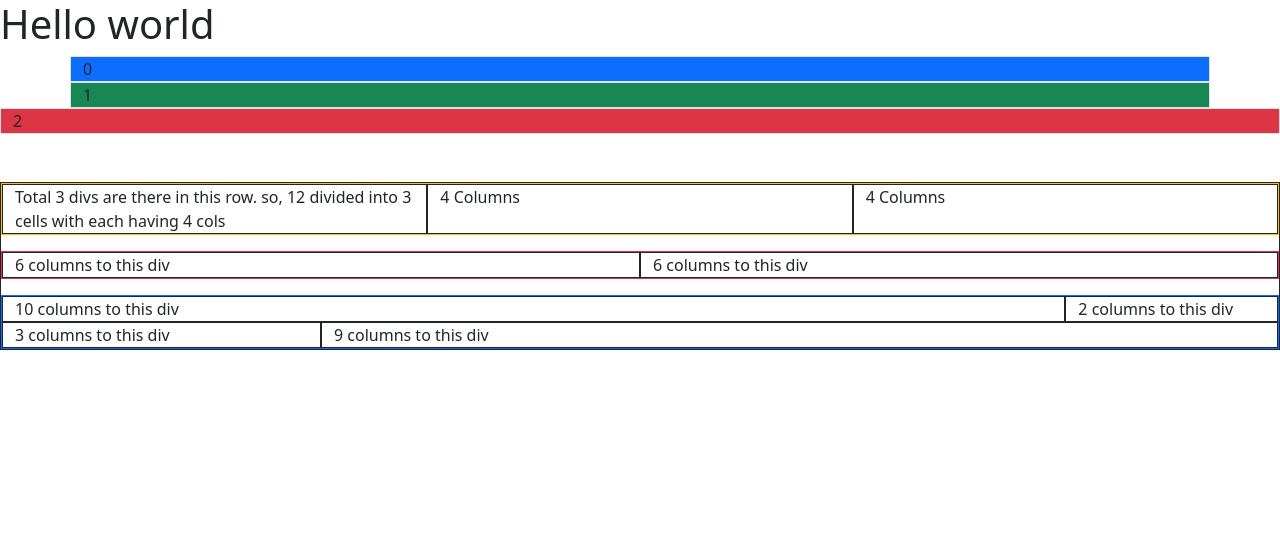
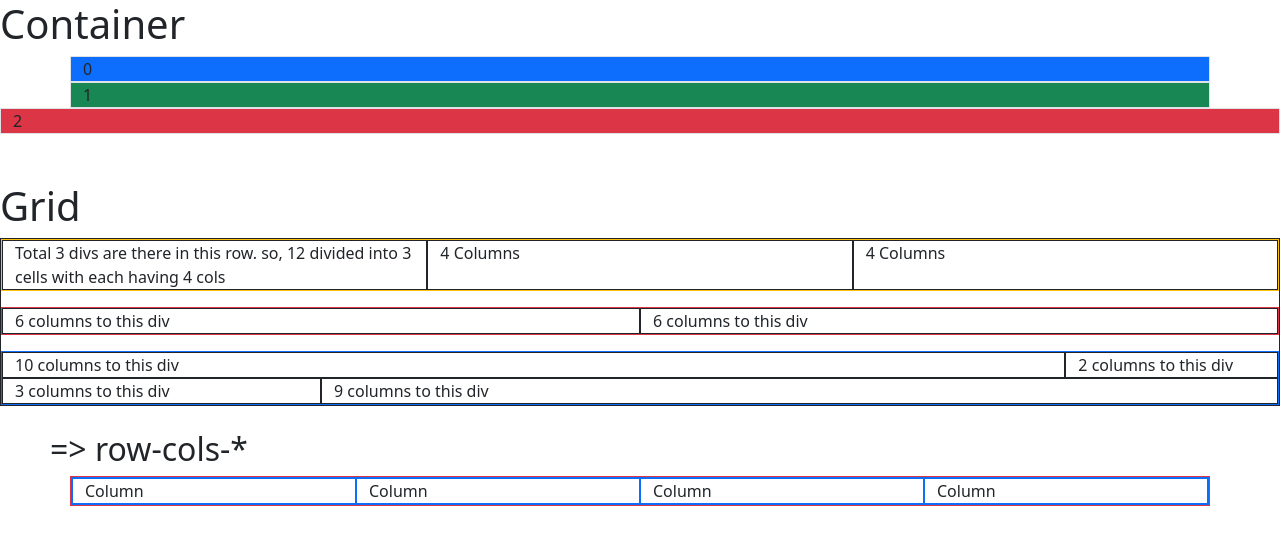
Before and after one commit to gautam-lathiya-simform/bootstrap_practice, a plain HTML site: page index.html in a window 1280 px wide. Drawn offline with nearby package versions, Linux system fonts and the light colour scheme.

Commit message:
change: row-cols-* added | new container

```diff
--- a/index.html
+++ b/index.html
@@ -10,7 +10,7 @@
   </head>
 </head>
 <body>
-    <h1>Hello world</h1>
+    <h1>Container</h1>
 
     <!-- Bootstrap container -->
       <div class="container border bg-primary">
@@ -25,6 +25,7 @@
       </div>
 
     <br><br>
+    <h1>Grid</h1>
     <!-- Bootstrap grid -->
       <div class="container-fluid border border-dark d-grid gap-3">
         <!-- 3 rows -->
@@ -64,6 +65,15 @@
           </div>
         </div>
       </div>
+      <br><h2 style="text-indent: 50px;">=> row-cols-*</h2>
+      <div class="container border border-danger">
+        <div class="row row-cols-1 row-cols-sm-2 row-cols-md-4 border border-primary">
+          <div class="col border border-primary">Column</div>
+          <div class="col border border-primary">Column</div>
+          <div class="col border border-primary">Column</div>
+          <div class="col border border-primary">Column</div>
+        </div>
+      </div>
 
     <!-- Bootstrap files -->
     <script src="https://cdn.jsdelivr.net/npm/@popperjs/core@2.11.8/dist/umd/popper.min.js" integrity="sha384-I7E8VVD/ismYTF4hNIPjVp/Zjvgyol6VFvRkX/vR+Vc4jQkC+hVqc2pM8ODewa9r" crossorigin="anonymous"></script>
```
